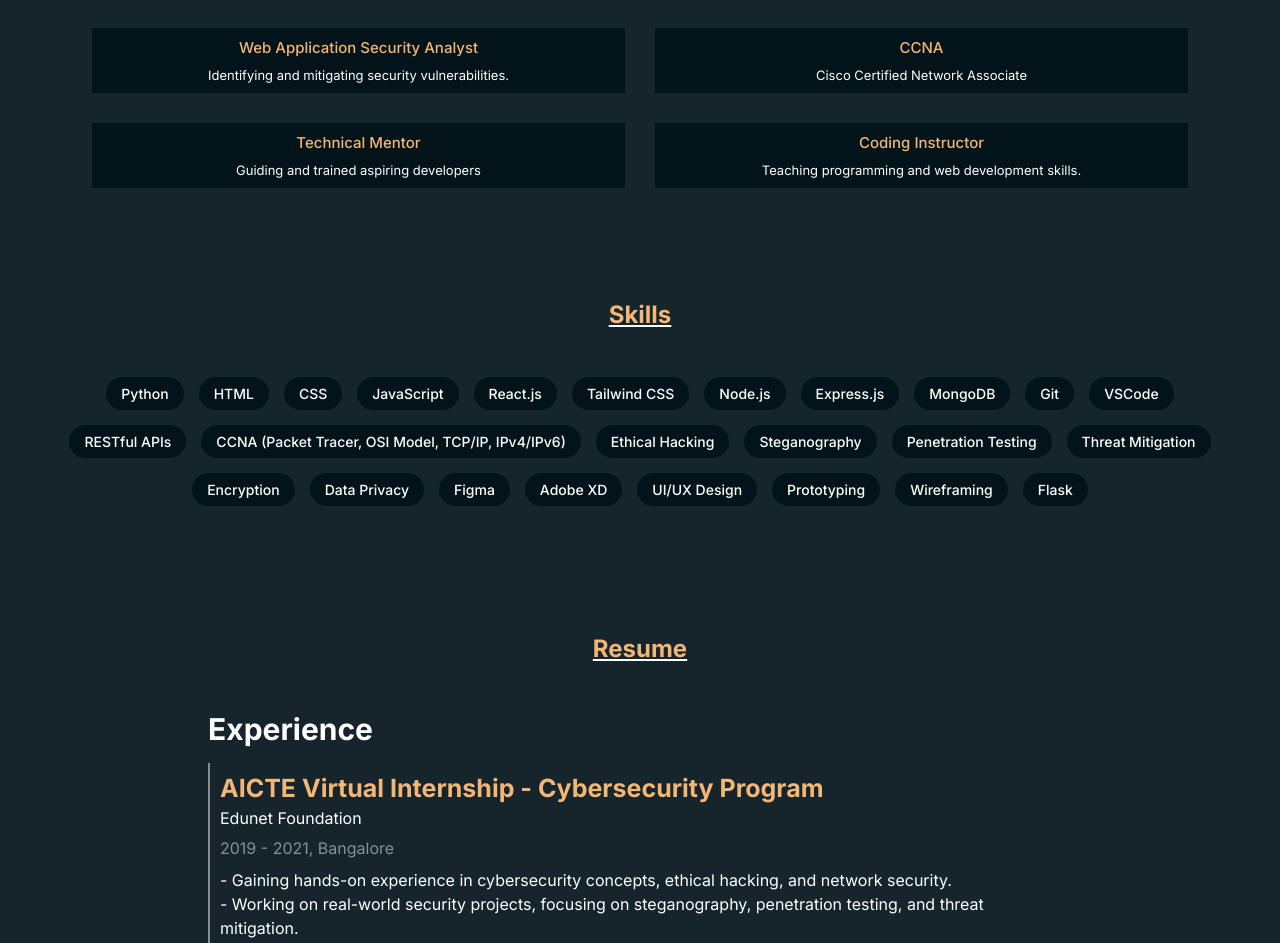
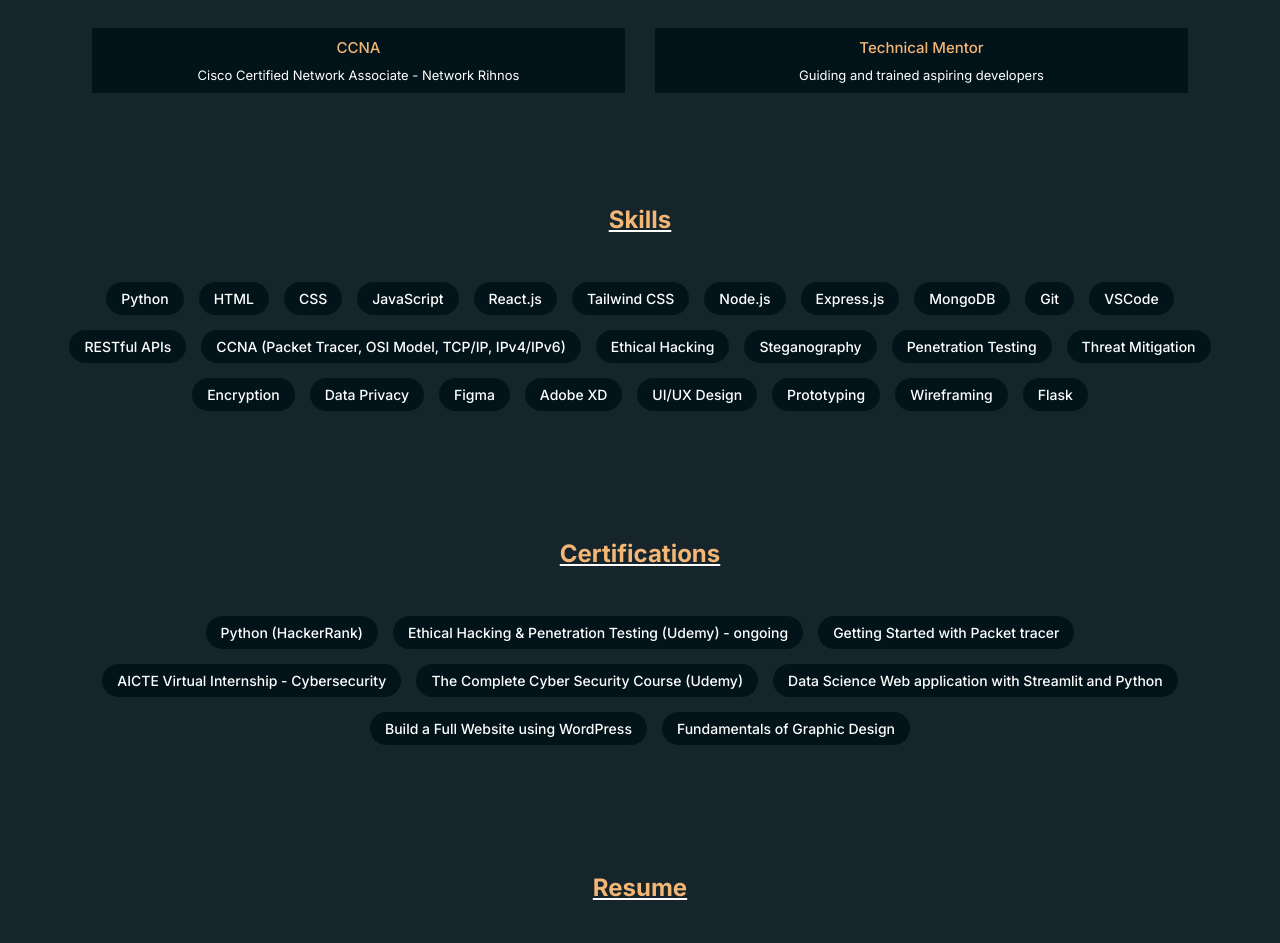
Before and after one commit to kutty023/MyPortfolio, a React (Vite) app in the folder portfolio/: page / in a window 1280 px wide. Shown: the part 1389-2332 px from the top of the page. Built offline with nearby package versions, Linux system fonts and the light colour scheme.

Commit message:
Updated the data

```diff
--- a/portfolio/src/Pages/Home.jsx
+++ b/portfolio/src/Pages/Home.jsx
@@ -13,7 +13,7 @@ function Home() {
           <h3 id='home-wlcm'>Hi, I'm </h3>
           <h1 id='home-name'> ARTHI R</h1>
           <p id='home-designation'>
-          Full-Stack Developer | CCNA | Security & Design
+          Full-Stack Developer | UI/UX Designer | Cybersecurity Enthusiast | CCNA Certified
           </p>
         </div>
       </section>
--- a/portfolio/src/Pages/Projects.jsx
+++ b/portfolio/src/Pages/Projects.jsx
@@ -5,28 +5,24 @@ import '../Styles/Project.css';
 function Project(){
     const projectsData = [
         {
-            title : "Project 1", desc : "Description of Project 1", github : "https://github.com/kutty023/MyPortfolio"
+            title : "Nove",
+            desc : ["Designed and developing a full-stack MERN application for novelists to post and engage with their original works, featuring likes, comments, sharing, and user interaction features.", <br/>,<strong>Tech Stack : </strong>, " Figma, React.js, Node.js, Express.js, MongoDB, Git, GitHub, VSCode"],
+            github : "https://github.com/kutty023/Nove"
         },
         {
-            title : "Project 2", desc : "Description of Project 2", github : "https://github.com/kutty023/MyPortfolio"
+            title : " MyPortfolio", desc : ["Designed a fully responsive and interactive personal portfolio which highlights my projects, expertise, certifications, etc, in a structured and visually appealing format. Implemented smooth scroll-based navigation, and optimized the layout for seamless mobile responsiveness ", <br />, <strong>Tech Stack : </strong>, "HTML, CSS, JavaScript, React.js, Tailwind CSS, Render, Git, Figma"], github : "https://github.com/kutty023/MyPortfolio"
         },
         {
-            title : "Project 3", desc : "Description of Project 3", github : "https://github.com/kutty023/MyPortfolio"
+            title : "OTP Generation", desc : ["This project showcases different Python-based OTP generation methods, ranging from basic pseudo-random generators to secure cryptographic and time-based OTPs.", <br />, <strong>Tech Stack : </strong>,"HTML, CSS, JavaScript, Flask, Fetch API (JS), Render, Gunicorn"], github : "https://github.com/kutty023/OTP-Generator"
         },
         {
-            title : "Project 4", desc : "Description of Project 4", github : "https://github.com/kutty023/MyPortfolio"
+            title : "Secure Data Hiding in Image Using Steganography", desc : "This project provides a secure method to hide and retrieve messages within images using steganography. It enables users to encrypt text messages inside images using a password and later decrypt them using the same password. The implementation includes both frontend and backend components to facilitate seamless encryption and decryption.", github : "https://github.com/kutty023/Secure-Data-Hiding-in-Image-Using-Steganography/tree/main/backend"
         },
         {
-            title : "Project 5", desc : "Description of Project 5", github : "https://github.com/kutty023/MyPortfolio"
+            title : "MyPortfolio", desc : "Designed the portfolio using figma", github : "https://www.figma.com/design/LoWLacffGNWbPrk5pyoMpT/Portfolio(Arthi)?t=7FAdGeGjIx6Uw8My-0"
         },
         {
-            title : "Project 6", desc : "Description of Project 6", github : "https://github.com/kutty023/MyPortfolio"
-        },
-        {
-            title : "Project 7", desc : "Description of Project 7", github : "https://github.com/kutty023/MyPortfolio"
-        },
-        {
-            title : "Project 8", desc : "Description of Project 8", github : "https://github.com/kutty023/MyPortfolio"
+            title : "Nove", desc : "Designing the website for the nove project", github : "https://www.figma.com/design/hun3pxApDFbHwlrRdvkAiX/Novelist?node-id=0-1&p=f&t=7FAdGeGjIx6Uw8My-0"
         },
     ];
     return (
--- a/portfolio/src/Pages/Resume.jsx
+++ b/portfolio/src/Pages/Resume.jsx
@@ -7,10 +7,12 @@ function Resume(){
           id: 1,
           title: "AICTE Virtual Internship - Cybersecurity Program",
           company: "Edunet Foundation",
-          date_and_location: "2019 - 2021, Bangalore",
+          date_and_location: "Jan 2025 - Feb 2025, Bangalore",
           desc: [
-            " - Gaining hands-on experience in cybersecurity concepts, ethical hacking, and network security.", <br />,
-            " - Working on real-world security projects, focusing on steganography, penetration testing, and threat mitigation."]
+            " - Gained foundational knowledge in cybersecurity, including offense and defense strategies.", <br />,
+            " - Explored key concepts such as cybersecurity fundamentals and threat landscapes.",
+            <br />,
+            " - Developed an Image Steganography project using Python, LSB, OpenCV, Flask, and deployed it on Render. Designed the frontend with HTML, CSS, and JavaScript.",]
         },
         {
           id: 2,
--- a/portfolio/src/Pages/Services.jsx
+++ b/portfolio/src/Pages/Services.jsx
@@ -7,10 +7,10 @@ function Services(){
       { title: "MERN Stack Developer", description: "Creating mobile applications using React Native and Flutter." },
       { title: "Front-End Developer", description: "Creating user interfaces and experiences" },
       { title: "UI/UX Design", description: "Specialization in MongoDB, Express.js, React.js, and Node.js development." },
-      { title: "Web Application Security Analyst", description: "Identifying and mitigating security vulnerabilities." },
-      { title: "CCNA ", description: "Cisco Certified Network Associate" },
+      // { title: "Web Application Security Analyst", description: "Identifying and mitigating security vulnerabilities." },
+      { title: "CCNA ", description: "Cisco Certified Network Associate - Network Rihnos" },
       { title: "Technical Mentor ", description: "Guiding and trained aspiring developers" },
-      { title: "Coding Instructor ", description: "Teaching programming and web development skills." },
+      // { title: "Coding Instructor ", description: "Teaching programming and web development skills." },
     ];
 
       return (
--- a/portfolio/src/Pages/Skills.jsx
+++ b/portfolio/src/Pages/Skills.jsx
@@ -9,6 +9,18 @@ const Skills = () => {
     "Steganography", "Penetration Testing", "Threat Mitigation", "Encryption",
     "Data Privacy", "Figma", "Adobe XD", "UI/UX Design", "Prototyping",
     "Wireframing", "Flask",
+  ];
+
+  const certifications =[
+    // {name : "Cisco Certified Network Associate (CCNA) - Network Rhinos",link : ""},
+    {name : "Python (HackerRank)", link : "https://www.hackerrank.com/certificates/2aa9bb395940"},
+    {name : "Ethical Hacking & Penetration Testing (Udemy) - ongoing", link : ""},
+    {name : "Getting Started with Packet tracer", link : "https://media.licdn.com/dms/image/v2/D4D22AQEHI6rL8Ighyw/feedshare-shrink_2048_1536/B4DZPE.frPHQAo-/0/1734176538894?e=1743638400&v=beta&t=y37K9A7TYtTYzTpA2Jqj0Em57j-kpe7b0WBomA-FGAo"},
+    {name : "AICTE Virtual Internship - Cybersecurity",link : ""},
+    {name : "The Complete Cyber Security Course (Udemy)",link : ""},
+    {name : "Data Science Web application with Streamlit and Python",link : "https://www.coursera.org/account/accomplishments/verify/9M22K6H32NKQ?utm_source=link&utm_medium=certificate&utm_content=cert_image&utm_campaign=sharing_cta&utm_product=project"},
+    {name : "Build a Full Website using WordPress", link: "https://s3.amazonaws.com/coursera_assets/meta_images/generated/CERTIFICATE_LANDING_PAGE/CERTIFICATE_LANDING_PAGE~ST6SQ96SFUW9/CERTIFICATE_LANDING_PAGE~ST6SQ96SFUW9.jpeg"},
+    {name : "Fundamentals of Graphic Design", link:"https://s3.amazonaws.com/coursera_assets/meta_images/generated/CERTIFICATE_LANDING_PAGE/CERTIFICATE_LANDING_PAGE~FZ98A4W7XHT8/CERTIFICATE_LANDING_PAGE~FZ98A4W7XHT8.jpeg"},
   ];
 
   return (
@@ -26,6 +38,22 @@ const Skills = () => {
             </div>
           ))}
         </div>
+      <div id="certifications">
+        <h1 className="heading certi">
+          <u>
+            <span className="highlight-text">Certifications</span>
+          </u>
+        </h1>
+        <div className="certifications-sec">
+          {certifications.map((cert, index) => (
+            <div className="certification-item" key={index}>
+              <a href={cert.link} target="_blank" rel="noopener noreferrer" className="cert-link">
+                {cert.name}
+              </a>
+            </div>
+          ))}
+        </div>
+      </div>
       </section>
     </div>
   );
--- a/portfolio/src/Styles/About.css
+++ b/portfolio/src/Styles/About.css
@@ -29,7 +29,7 @@
 
 .about-content{
     padding: 0px 40px;
-    font-size: 12px;
+    font-size: 15px;
     font-weight: 300;
     line-height: 1.6;
 }
@@ -56,7 +56,7 @@
     }
 
     .about-content{
-        font-size: 12px;
+        font-size: 13px;
     }
 
     #download-btn{
--- a/portfolio/src/Styles/Project.css
+++ b/portfolio/src/Styles/Project.css
@@ -24,10 +24,6 @@
 }
 
 @media (max-width: 680px) {
-    #projects-sec{
-        grid-template-columns: max-content;
-    }
-
     #know-more-btn{
         padding-top: 20px;
         width: 25px;
--- a/portfolio/src/Styles/Skills.css
+++ b/portfolio/src/Styles/Skills.css
@@ -1,8 +1,9 @@
-#skills{
+#skills, #certifications {
     width: 100%;
 }
 
-.skills-sec{
+
+.skills-sec, .certifications-sec {
     display: flex;
     flex-wrap: wrap;
     padding: 3rem 0rem;
@@ -12,7 +13,7 @@
     gap: 15px;
 }
 
-.skill-item {
+.skill-item, .certification-item {
     padding: 8px 15px;
     text-align: center;
     background: var(--primary-color);
@@ -21,54 +22,33 @@
     font-weight: 500;
     border-radius: 20px;
     transition: transform 0.2s ease-in-out;
+    white-space: nowrap;
 }
 
-.skill-item:hover {
+.certification-item a{
+    text-decoration: none;
+    color: #ffffff;
+}
+
+.skill-item:hover, .certification-item:hover {
     transform: scale(1.1);
     background: var(--secondary-color);
     color: black;
 }
 
-.skill-name {
-    display: flex;
-    justify-content: space-between;
-    align-items: center;
-    font-size: 15px;
-    font-weight: 500;
-    padding-right: 5px;
-}
-
-.progress-bar {
-    width: 100%;
-    height: 5px;
-    background: #ffffff;
-    border-radius: 5px;
-    margin-top: 5px;
-    overflow: hidden;
-}
-
-.fill {
-    height: 100%;
-    background: var(--secondary-color);
-}
-
-.skill-level{
-    font-size: 12px;
-    color: var(--secondary-color);
-}
-
 @media (max-width: 680px) {
-    .skill-name{
-        font-size: 10px;
-    }
-    .skill-level{
-        font-size: 8px;
+    .skills-sec, .certifications-sec {
+        padding-left: 1rem;
+        padding-right: 1rem;
+        gap: 8px;
     }
 
-    .skill-item{
-        padding: 10px;
-        font-size: 10px;
+    .skill-item, .certification-item {
+        font-size: 12px;
+        padding: 8px 12px;
+    }
+
+    .certifications-sec {
+        align-items: center;
     }
 }
-
-/* © 2025 Arthi. All rights reserved. Unauthorized copying prohibited. */
```
